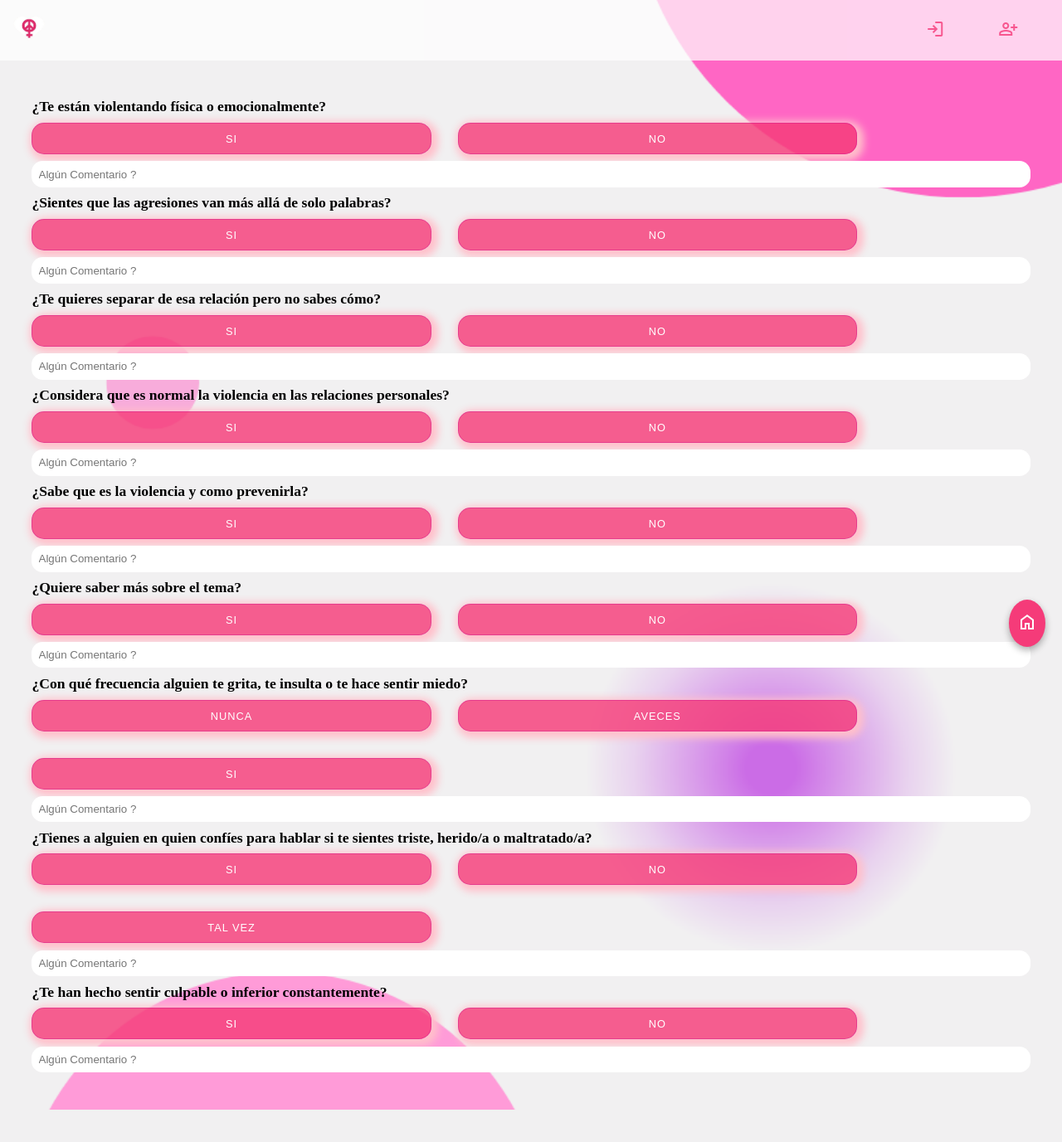
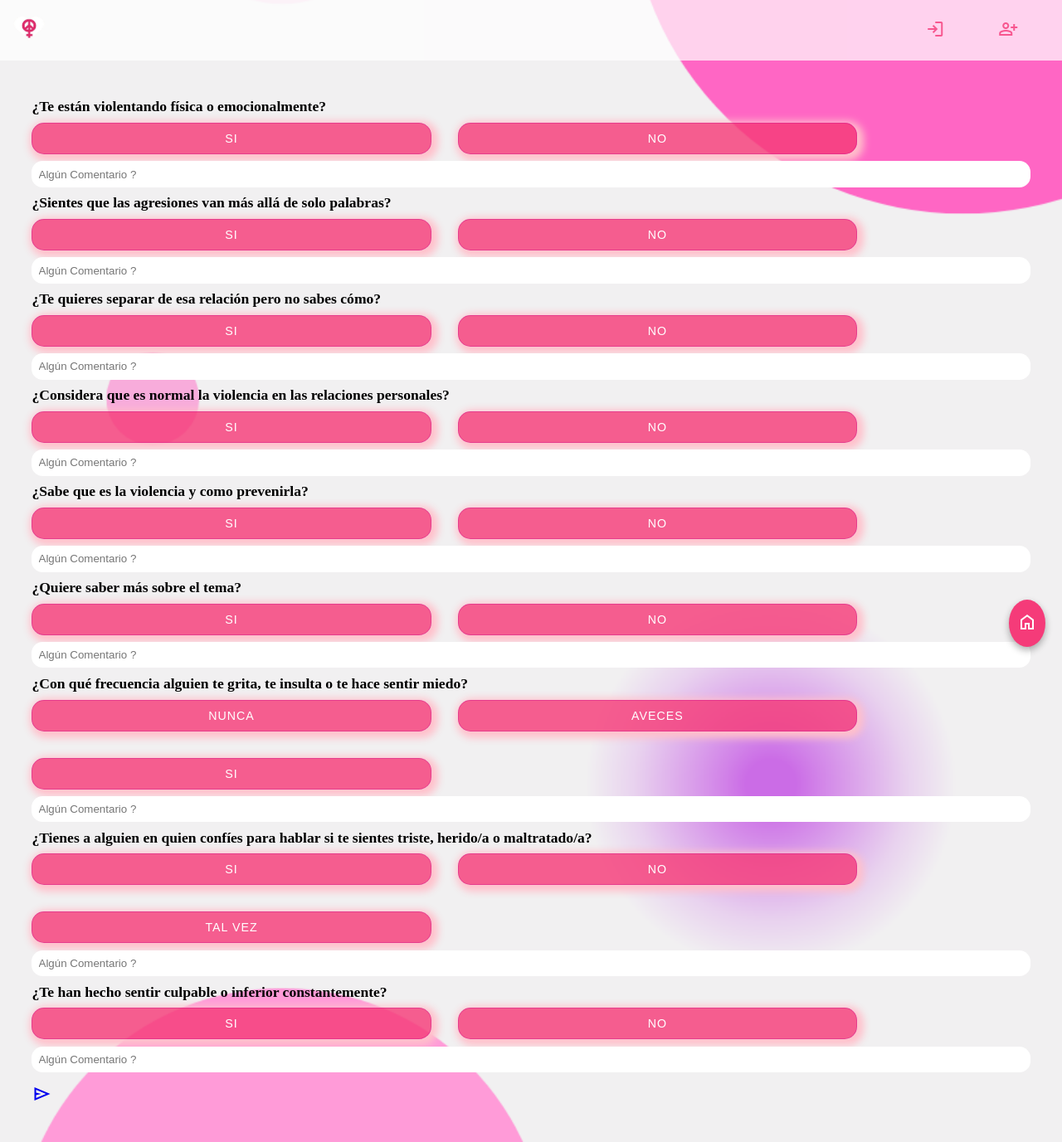
Before and after one commit to OmarCasH/jakana-app, a Flask app: page /encuesta in a window 1280 px wide. Shown: the whole page at 83% size. Before the commit the page ends 1338 px from the top, so only its background shows below. Run offline with Flask 3, Linux system fonts and the light colour scheme; some web fonts are replaced.

Commit message:
actualizacion encuesta.html

```diff
--- a/templates/encuesta.html
+++ b/templates/encuesta.html
@@ -23,64 +23,66 @@
       <form action="">
         <label for="">¿Te están violentando física o emocionalmente?</label>
         <div class="btn__header">
-          <button class="btn btn__encuesta"><a href="{{url_for('encuesta')}}">SI</a></button>
-          <button class="btn btn__encuesta"><a href="{{url_for('encuesta')}}">NO</a></button>
+          <button class="btn btn__encuesta">SI</button>
+          <button class="btn btn__encuesta">NO</button>
         </div>
         <input type="text" placeholder="Algún Comentario ?">
         <label for="">¿Sientes que las agresiones van más allá de solo palabras?</label>
         <div class="btn__header">
-          <button class="btn btn__encuesta"><a href="{{url_for('encuesta')}}">SI</a></button>
-          <button class="btn btn__encuesta"><a href="{{url_for('encuesta')}}">NO</a></button>
+          <button class="btn btn__encuesta">SI</button>
+          <button class="btn btn__encuesta">NO</button>
         </div>
         <input type="text" placeholder="Algún Comentario ?">
         <label for="">¿Te quieres separar de esa relación pero no sabes cómo?</label>
         <div class="btn__header">
-          <button class="btn btn__encuesta"><a href="{{url_for('encuesta')}}">SI</a></button>
-          <button class="btn btn__encuesta"><a href="{{url_for('encuesta')}}">NO</a></button>
+          <button class="btn btn__encuesta">SI</button>
+          <button class="btn btn__encuesta">NO</button>
         </div>
         <input type="text" placeholder="Algún Comentario ?">
         <label for="">¿Considera que es normal la violencia en las relaciones personales?</label>
         <div class="btn__header">
-          <button class="btn btn__encuesta"><a href="{{url_for('encuesta')}}">SI</a></button>
-          <button class="btn btn__encuesta"><a href="{{url_for('encuesta')}}">NO</a></button>
+          <button class="btn btn__encuesta">SI</button>
+          <button class="btn btn__encuesta">NO</button>
         </div>
         <input type="text" placeholder="Algún Comentario ?">
         <label for="">¿Sabe que es la violencia y como prevenirla?</label>
         <div class="btn__header">
-          <button class="btn btn__encuesta"><a href="{{url_for('encuesta')}}">SI</a></button>
-          <button class="btn btn__encuesta"><a href="{{url_for('encuesta')}}">NO</a></button>
+          <button class="btn btn__encuesta">SI</button>
+          <button class="btn btn__encuesta">NO</button>
         </div>
         <input type="text" placeholder="Algún Comentario ?">
         <label for="">¿Quiere saber más sobre el tema?</label>
         <div class="btn__header">
-          <button class="btn btn__encuesta"><a href="{{url_for('encuesta')}}">SI</a></button>
-          <button class="btn btn__encuesta"><a href="{{url_for('encuesta')}}">NO</a></button>
+          <button class="btn btn__encuesta">SI</button>
+          <button class="btn btn__encuesta">NO</button>
         </div>
         <input type="text" placeholder="Algún Comentario ?">
         <label for="">¿Con qué frecuencia alguien te grita, te insulta o te hace sentir miedo?</label>
         <div class="btn__header">
-          <button class="btn btn__encuesta"><a href="{{url_for('encuesta')}}">NUNCA</a></button>
-          <button class="btn btn__encuesta"><a href="{{url_for('encuesta')}}">AVECES</a></button>
-          <button class="btn btn__encuesta"><a href="{{url_for('encuesta')}}">SI</a></button>
+          <button class="btn btn__encuesta">NUNCA</button>
+          <button class="btn btn__encuesta">AVECES</button>
+          <button class="btn btn__encuesta">SI</button>
         </div>
         <input type="text" placeholder="Algún Comentario ?">
         <label for="">¿Tienes a alguien en quien confíes para hablar si te sientes triste, herido/a o maltratado/a?</label>
         <div class="btn__header">
-          <button class="btn btn__encuesta"><a href="{{url_for('encuesta')}}">SI</a></button>
-          <button class="btn btn__encuesta"><a href="{{url_for('encuesta')}}">NO</a></button>
-          <button class="btn btn__encuesta"><a href="{{url_for('encuesta')}}">TAL VEZ</a></button>
+          <button class="btn btn__encuesta">SI</a></button>
+          <button class="btn btn__encuesta">NO</a></button>
+          <button class="btn btn__encuesta">TAL VEZ</a></button>
         </div>
         <input type="text" placeholder="Algún Comentario ?">
         <label for="">¿Te han hecho sentir culpable o inferior constantemente?</label>
         <div class="btn__header">
-          <button class="btn btn__encuesta"><a href="{{url_for('encuesta')}}">SI</a></button>
-          <button class="btn btn__encuesta"><a href="{{url_for('encuesta')}}">NO</a></button>
+          <button class="btn btn__encuesta">SI</a></button>
+          <button class="btn btn__encuesta">NO</a></button>
         </div>
         <input type="text" placeholder="Algún Comentario ?">
+        <a href="{{url_for('menu')}}" class="btn__enviar--link"><span class="material-symbols-outlined">send</span></a>
       </form>
     </main>
   <div class="btn__home">
     <a href="/" class="btn__home--link"><span class="material-symbols-outlined">home</span></a>
   </div>
+  <script src="/static/js/app.js"></script>
 </body>
 </html>
```
